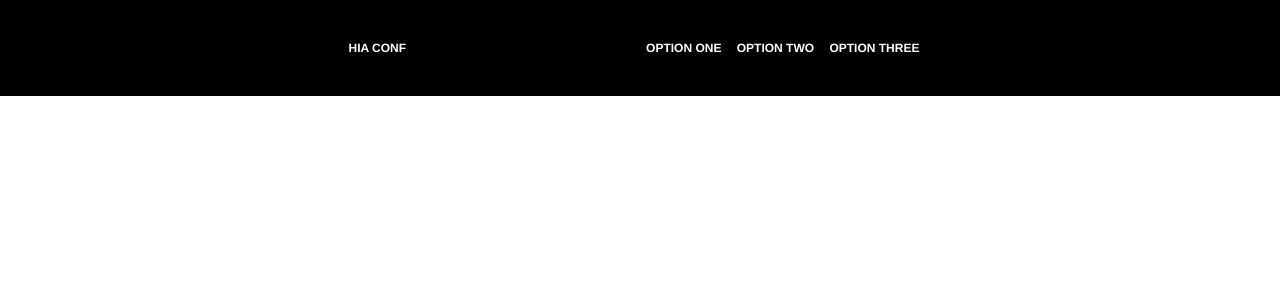
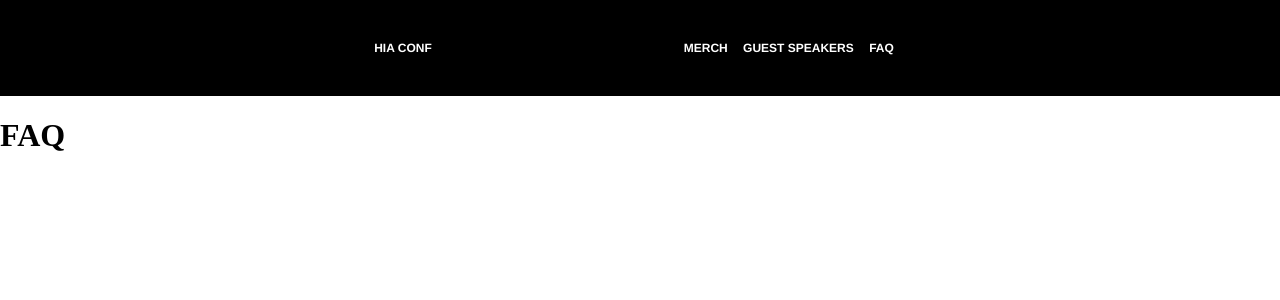
Before and after one commit to RogelioAD/HIA-Conf, a React (Create React App) app: page /faq in a window 1280 px wide. Shown: the top 300 px of the page. Built offline with nearby package versions, Linux system fonts and the light colour scheme.

Commit message:
Refactor App.js with dynamic navigation and new page routes

```diff
--- a/src/App.js
+++ b/src/App.js
@@ -1,30 +1,50 @@
 import React from "react";
 import { Route, BrowserRouter, Routes, Link } from "react-router-dom";
-import "./styles/HIAStyles.css";
 import HomePage from "./HIAcomponents/HIAHomePage";
+import MerchPage from "./HIAcomponents/MerchPage";
+import GuestSpeakers from "./HIAcomponents/GuestSpeakers";
+import FaqPage from "./HIAcomponents/FaqPage";
 
 function App() {
+  const navLinks = [
+    { path: "/merch", label: "MERCH" },
+    { path: "/speaker", label: "GUEST SPEAKERS" },
+    { path: "/faq", label: "FAQ" }
+  ];
+
   return (
     <div>
       <BrowserRouter>
-      {/* navbar div */}
+        {/* Navigation Bar */}
         <div className="navbar">
-          {/* logo div */}
-          <div className="navbaroptions navbarlogo">HIA CONF</div>
-          {/* navbar options div */}
+          {/* Logo */}
+          <div className="navbaroptions navbarlogo">
+            <Link className="navbarlink" to="/">
+              HIA CONF
+            </Link>
+          </div>
+
+          {/* Navigation Links */}
           <div className="navbaroptions">
             <nav>
-              <Link className="navbarlink" to="/signup">OPTION ONE</Link>
-              <span> </span>
-              <Link className="navbarlink" to="/signin">OPTION TWO</Link>
-              <span> </span>
-              <Link className="navbarlink" to="/coffee">OPTION THREE</Link>
+              {navLinks.map((link, index) => (
+                <React.Fragment key={link.path}>
+                  <Link className="navbarlink" to={link.path}>
+                    {link.label}
+                  </Link>
+                  {index < navLinks.length - 1 && <span> </span>}
+                </React.Fragment>
+              ))}
             </nav>
           </div>
         </div>
 
+        {/* Routes */}
         <Routes>
           <Route path="/" element={<HomePage />} />
+          <Route path="/merch" element={<MerchPage />} />
+          <Route path="/speaker" element={<GuestSpeakers />} />
+          <Route path="/faq" element={<FaqPage />} />
         </Routes>
       </BrowserRouter>
     </div>
--- /dev/null
+++ b/src/HIAcomponents/FaqPage.js
@@ -0,0 +1,10 @@
+import React from "react";
+import { Link } from "react-router-dom";
+
+const FaqPage = () => (
+  <div className="faqpage">
+    <h1>FAQ</h1>
+  </div>
+);
+
+export default FaqPage;
--- /dev/null
+++ b/src/HIAcomponents/GuestSpeakers.js
@@ -0,0 +1,10 @@
+import React from "react";
+import { Link } from "react-router-dom";
+
+const GuestSpeakers = () => (
+  <div className="guestspeakers">
+    <h1>Guest Speakers</h1>
+  </div>
+);
+
+export default GuestSpeakers;
--- a/src/HIAcomponents/HIAHomePage.js
+++ b/src/HIAcomponents/HIAHomePage.js
@@ -1,6 +1,7 @@
 import React from "react";
 import { Link } from "react-router-dom";
 import videoSrc from "../images/MessagesApk-2025-01-11-11-15-15-4.mp4";
+import "../styles/HIAHomePage.css";
 
 const HeaderVideo = () => (
   <div className="videocontainer">
--- /dev/null
+++ b/src/HIAcomponents/MerchPage.js
@@ -0,0 +1,10 @@
+import React from "react";
+import { Link } from "react-router-dom";
+
+const MerchPage = () => (
+  <div className="merchpage">
+    <h1>Merch</h1>
+  </div>
+);
+
+export default MerchPage;
```
Also changed, not shown: src/styles/FaqPage.css (added), src/styles/GuestSpeakers.css (added), src/styles/HIAHomePage.css (line endings or trailing spaces), src/styles/MerchPage.css (added).
